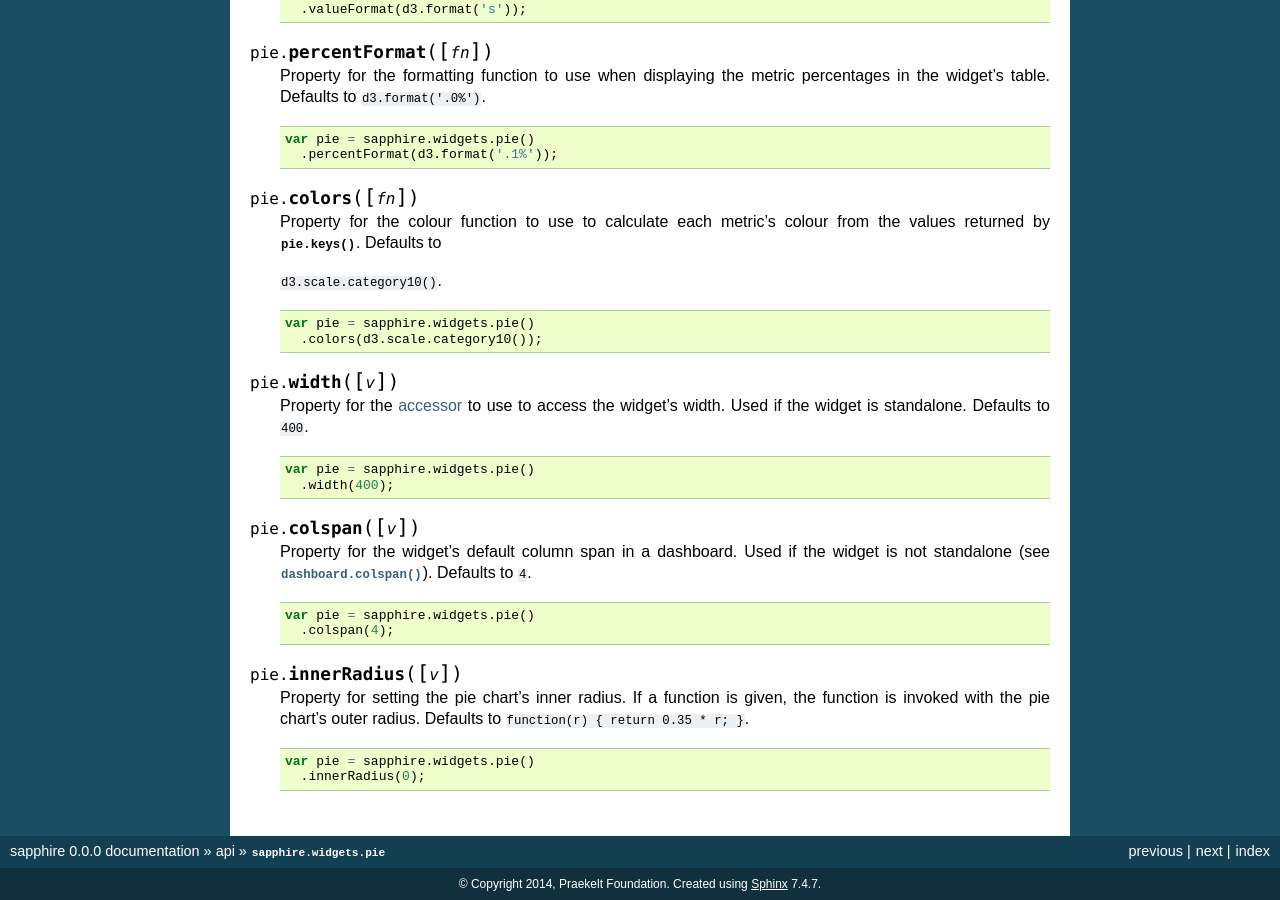
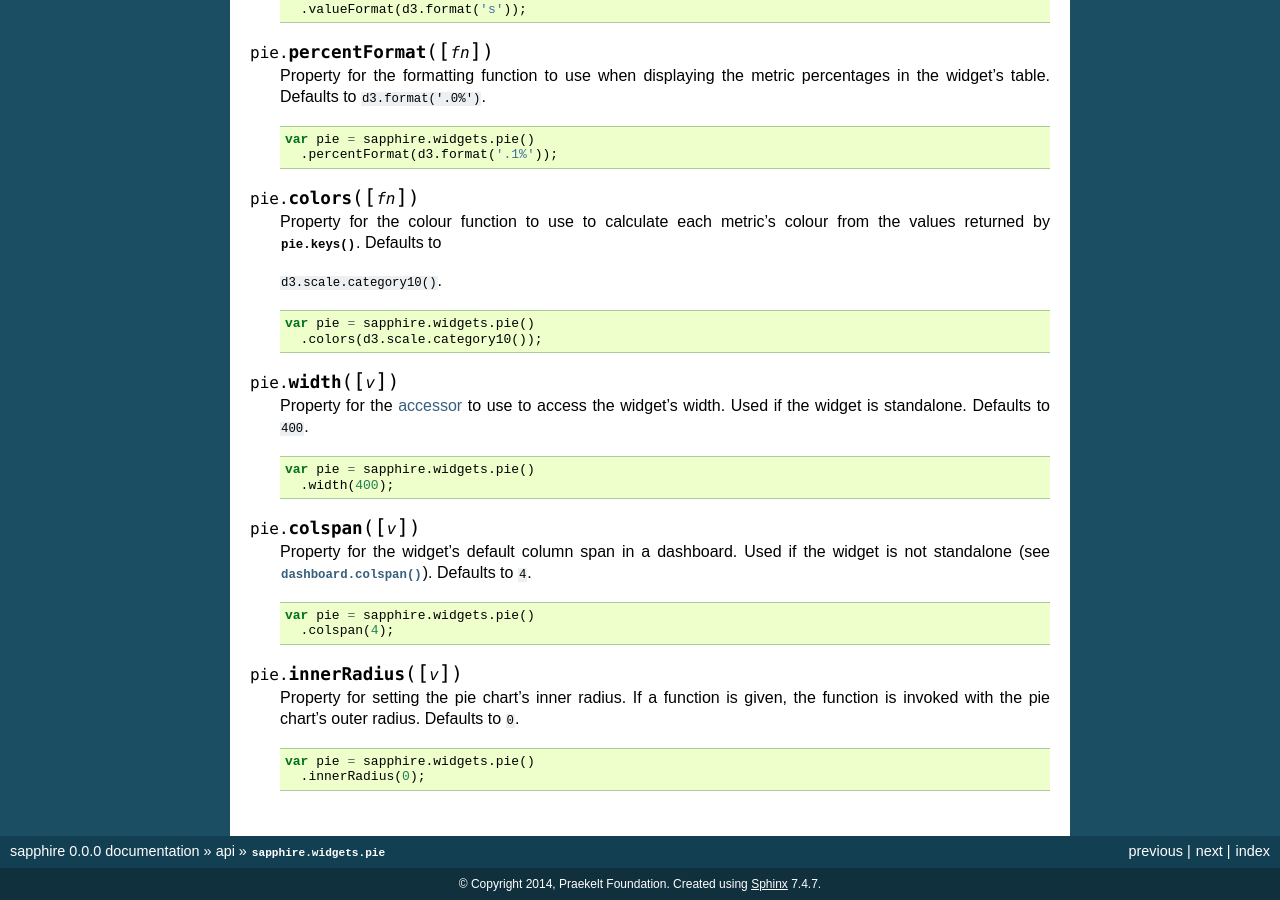
Before and after one commit to praekelt/sapphire, a Sphinx documentation site: the page built from docs/api/widgets/pie.rst, in a window 1280 px wide and 900 px high, scrolled down 2573 px. Built offline with Sphinx 7.4.7, drawn with Linux system fonts in a browser that asks for light colours.

Commit message:
Update docs after changing pie widget default radius

```diff
--- a/docs/api/widgets/pie.rst
+++ b/docs/api/widgets/pie.rst
@@ -248,7 +248,7 @@ displaying each metric's title, colour, value and percentage.
 
   Property for setting the pie chart's inner radius. If a function is given,
   the function is invoked with the pie chart's outer radius. Defaults to
-  ``function(r) { return 0.35 * r; }``.
+  ``0``.
 
   .. code-block:: javascript
 
```
